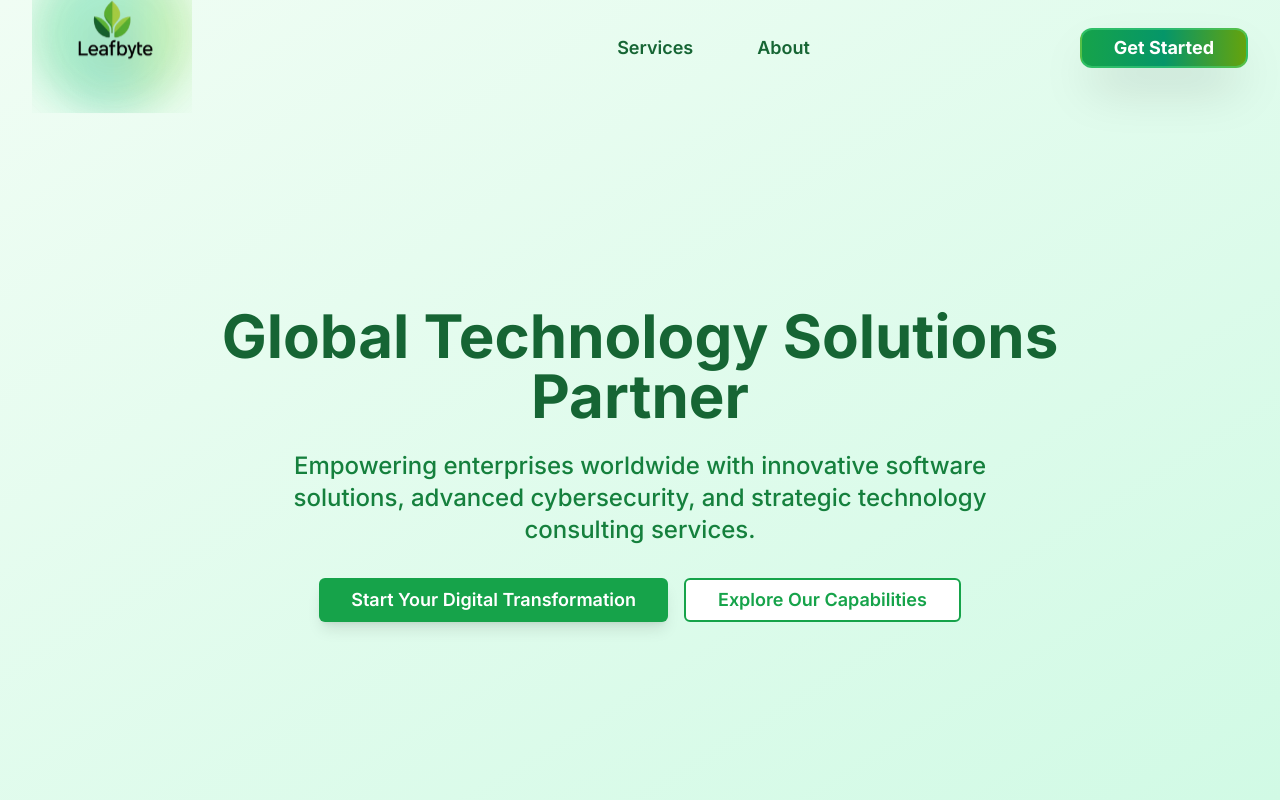
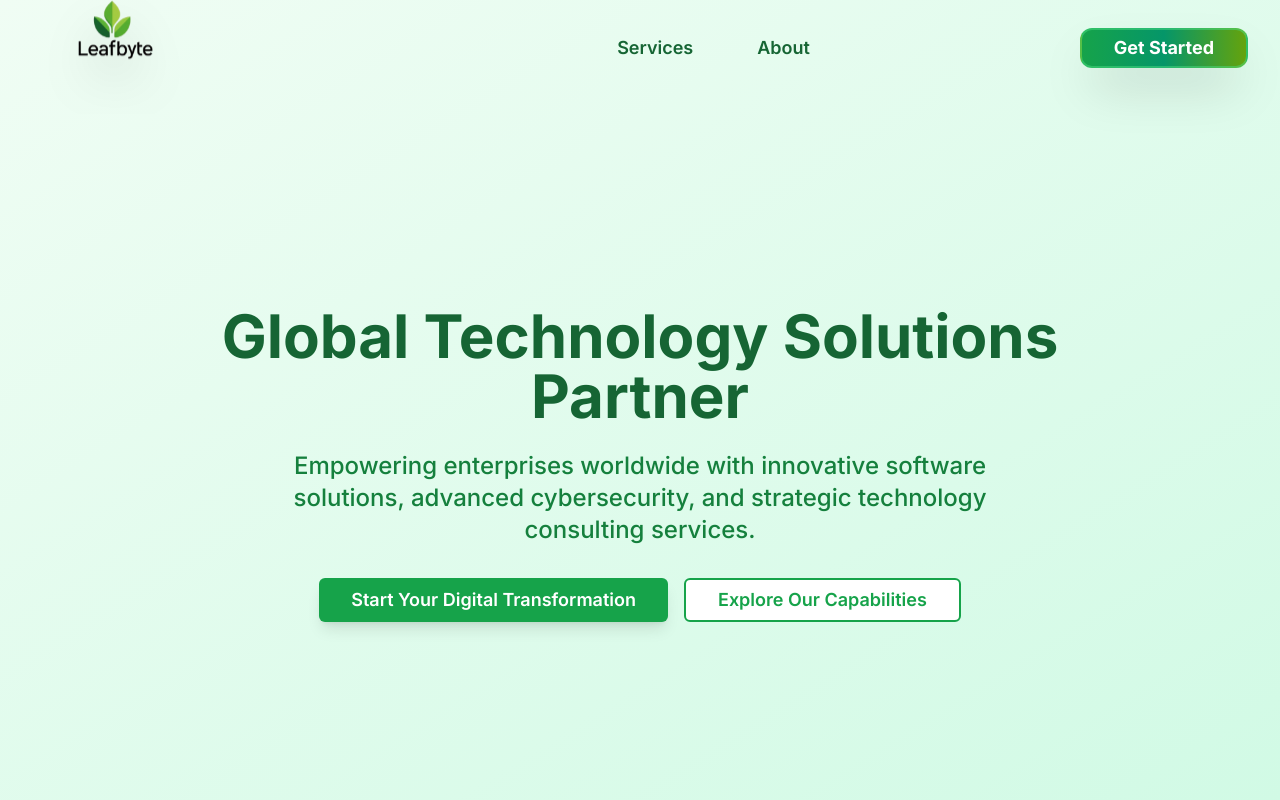
Before and after one commit to Shashank-ray2053/leafbyte-digital-hub, a React (Vite) app: page / in a window 1280 px wide. Shown: the top 800 px of the page. Built offline with nearby package versions, Linux system fonts and the light colour scheme.

Commit message:
Remove blinking effect from header logo
Removed the blinking effect from the header logo.

```diff
--- a/src/components/Header.tsx
+++ b/src/components/Header.tsx
@@ -1,4 +1,3 @@
-
 import React, { useState, useEffect } from 'react';
 import { Button } from '@/components/ui/button';
 import { Menu, X } from 'lucide-react';
@@ -43,13 +42,10 @@ const Header = () => {
           <div className="flex items-center overflow-hidden">
             <div className="flex-shrink-0 flex items-center group cursor-pointer animate-float overflow-hidden py-2 relative" onClick={() => handleNavClick('#home')}>
               <div className="relative overflow-hidden">
-                {/* Blinking effect background */}
-                <div className="absolute inset-0 bg-gradient-to-r from-green-400/30 via-emerald-400/30 to-lime-400/30 rounded-full blur-xl animate-pulse"></div>
-                <div className="absolute inset-0 bg-gradient-to-r from-green-500/20 via-emerald-500/20 to-lime-500/20 rounded-full blur-lg animate-pulse animation-delay-1000"></div>
                 <img
                   src="/leafbyte-uploads/37345126-e659-43bc-92bb-ef6a37d5844d.png"
                   alt="Leafbyte Technology"
-                  className="h-24 md:h-32 lg:h-40 w-auto group-hover:scale-110 transition-all duration-500 filter drop-shadow-2xl hover:drop-shadow-3xl transform-gpu relative z-10"
+                  className="h-24 md:h-32 lg:h-40 w-auto group-hover:scale-110 transition-all duration-500 filter drop-shadow-2xl hover:drop-shadow-3xl transform-gpu"
                 />
               </div>
             </div>
```
